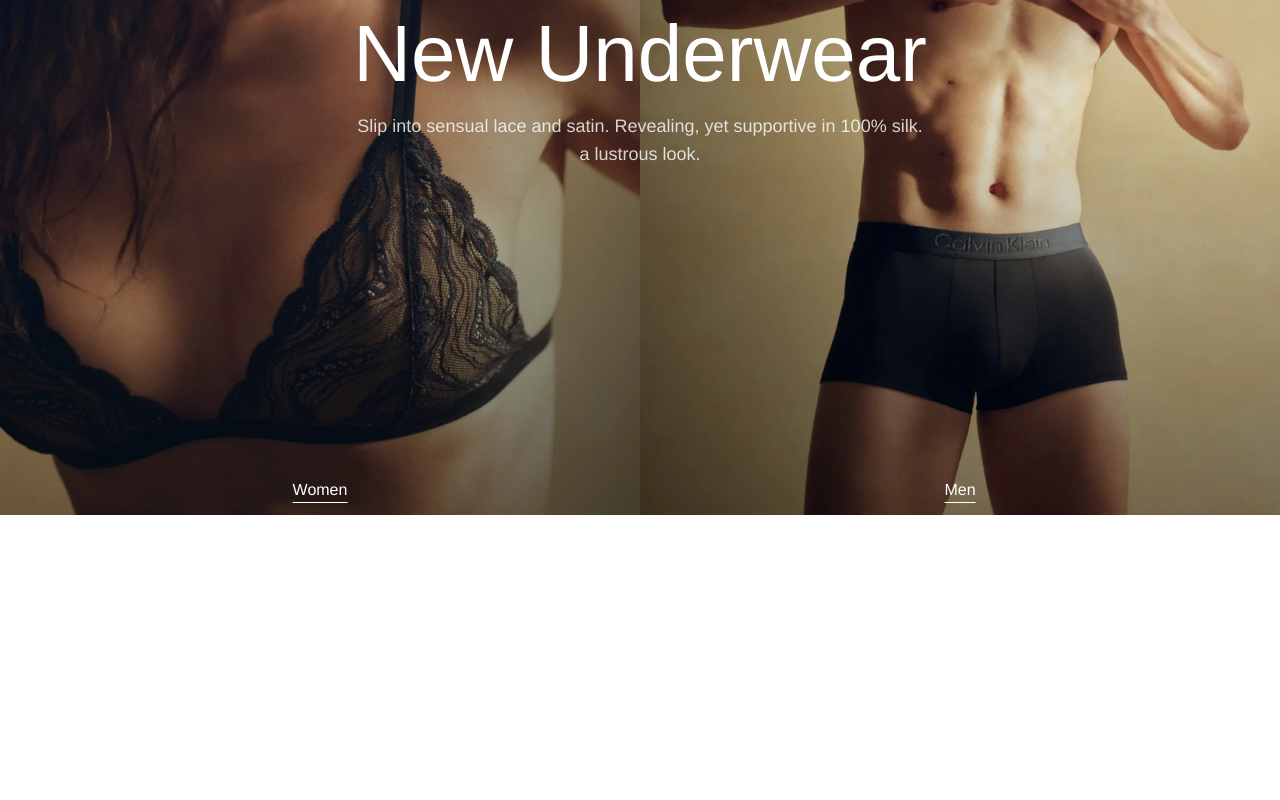
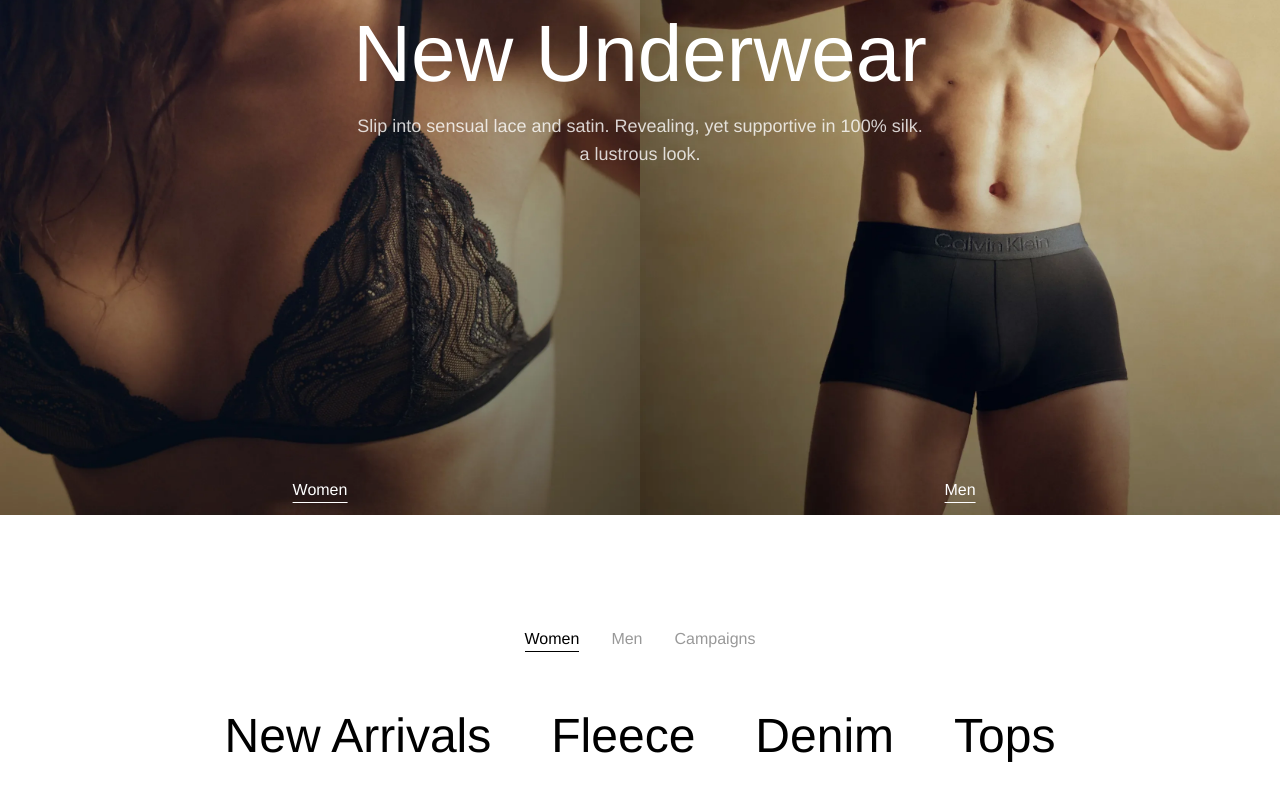
Before and after one commit to emilhuseynvh/Calvin-Klein, a React (Vite) app: page / in a window 1280 px wide. Shown: the part 2065-2865 px from the top of the page. Before the commit the page ends 2580 px from the top, so only its background shows below. Built offline with nearby package versions, Linux system fonts and the light colour scheme; a web font is replaced by a local one.

Commit message:
main page updated

```diff
--- a/src/Components/Header.tsx
+++ b/src/Components/Header.tsx
@@ -1,9 +1,11 @@
 import React, { CSSProperties, useState } from 'react'
 import { IoSearch } from "react-icons/io5";
+import { useNavigate } from 'react-router-dom';
 
-const list = ['New', 'Women', 'Underwear', 'Kids', 'Home', 'Sale']
+const list: string[] = ['New', 'Women', 'Underwear', 'Kids', 'Home', 'Sale']
 
 const Header: React.FC = () => {
+    const navigate = useNavigate()
     const [exit, setExit] = useState<boolean>(false)
     const handleClick = () => {
         setExit(!exit)
@@ -16,7 +18,7 @@ const Header: React.FC = () => {
                     {list.map((item, i) => <li style={{ '--underline-color': '#4E2526' } as CSSProperties} key={i} className='px-2 cursor-pointer text'>{item}</li>)}
                 </ul>
                 <div className='lg:w-1/3 flex justify-center'>
-                    <img className='select-none cursor-pointer' src="assets/img/logo.svg" alt="Logo" />
+                    <img onClick={() => navigate('/')} className='select-none cursor-pointer' src="assets/img/logo.svg" alt="Logo" />
                 </div>
                 <div className='lg:w-1/3 flex justify-end'>
                     <div className='flex items-center'>
--- a/src/Components/Home/CollectionShowcase.tsx
+++ b/src/Components/Home/CollectionShowcase.tsx
@@ -86,11 +86,11 @@ const CollectionShowcase: React.FC = () => {
                     </div>
                     <div className='flex absolute items-center gap-2.5 cursor-pointer text-white bottom-3 left-1/4 -translate-x-1/2'>
                         <MdArrowOutward className='w-5 h-5 md:hidden block' />
-                        <p className='border-b border-white'>Women</p>
+                        <p className='md:border-b border-white'>Women</p>
                     </div>
                     <div className='flex absolute items-center cursor-pointer gap-2.5 text-white bottom-3 right-1/4 translate-x-1/2'>
                         <MdArrowOutward className='w-5 h-5 md:hidden block' />
-                        <p className='border-b border-white'>Men</p>
+                        <p className='md:border-b border-white'>Men</p>
                     </div>
                 </div>
             ))}
--- /dev/null
+++ b/src/Components/Home/Subcategories.tsx
@@ -0,0 +1,53 @@
+import React from 'react'
+interface categories {
+    name: string,
+    list: string[]
+}
+
+const categories = [
+    {
+        name: 'Women',
+        list: [
+            'New Arrivals',
+            'Fleece',
+            'Denim',
+            'Tops'
+        ]
+    },
+    {
+        name: 'Men',
+        list: [
+            'New Arrivals',
+            'Fleece',
+            'Denim',
+            'Tops'
+        ]
+    },
+    {
+        name: 'Campaigns',
+        list: [
+            'Kendal Jenner',
+            'Alexander SkarsGard',
+            'Allen White',
+        ]
+    }
+]
+
+const Subcategories: React.FC = () => {
+    return (
+        <div className='md:px-28 md:py-28 px-14 py-14 w-full text-center'>
+            <div className='flex justify-center gap-8 h-auto'>
+                {categories.map((item, i) => <p className={`${i === 0 ? 'opacity-100 border-b' : 'opacity-40'} hover:border-b border-black hover:opacity-100 h-auto cursor-pointer`} key={i}>{item.name}</p>)}
+            </div>
+            <ul className='md:flex justify-center mt-12'>
+                {categories[0].list.map((item, i) => {
+                    return (
+                        <li className='text-[40px] lg:text-[48px] whitespace-nowrap  md:mx-[20px] lg:mx-[30px] mb-[40px] cursor-pointer md:hover:border-b-4 border-black' key={i}>{item}</li>
+                    )
+                })}
+            </ul>
+        </div>
+    )
+}
+
+export default Subcategories
--- a/src/page/Home.tsx
+++ b/src/page/Home.tsx
@@ -1,12 +1,14 @@
 import React from 'react'
 import Hero from '../Components/Home/Hero'
 import CollectionShowcase from '../Components/Home/CollectionShowcase'
+import Subcategories from '../Components/Home/Subcategories'
 
 const Home: React.FC = () => {
   return (
     <main>
       <Hero />
       <CollectionShowcase />
+      <Subcategories />
     </main>
   )
 }
```
